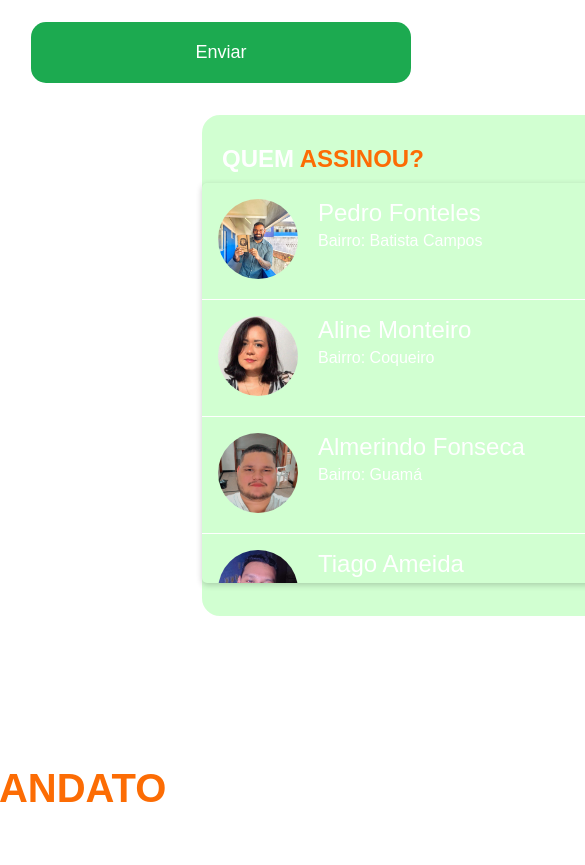
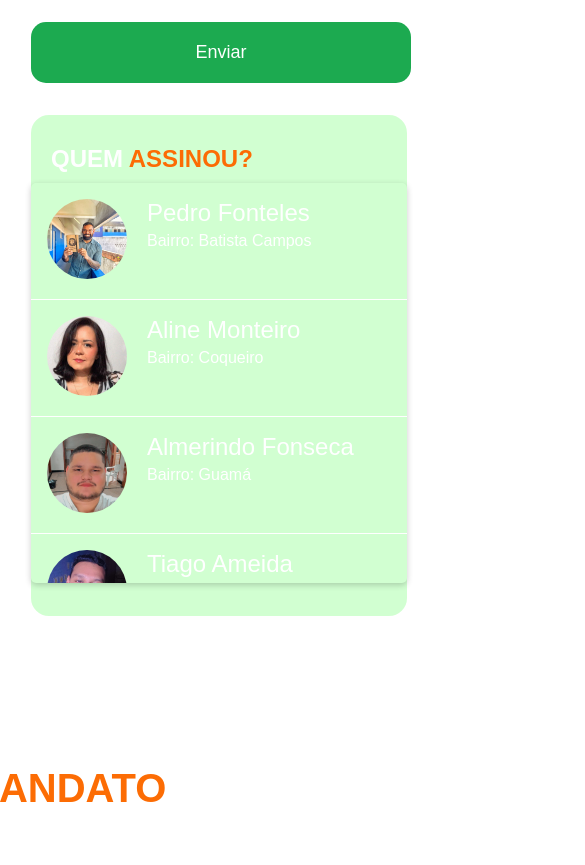
Before and after one commit to igorprnegrao/ver-allan-pombo-pre-campanha, a plain HTML site: page index.html in a window 390 px wide. Shown: the part 2059-2924 px from the top of the page, 585 px wide, since content can reach past the window. Drawn offline with nearby package versions, Linux system fonts and the light colour scheme; grey boxes are pictures that could not be loaded.

Commit message:
quem assinou

```diff
--- a/css/style.css
+++ b/css/style.css
@@ -841,4 +841,11 @@ footer .flex {
         display: block;
     }
 
+    /*--- ASSINATURAS ---*/
+
+    .quem-assinou {
+        width: 380px;
+        margin-left: 29px;
+    }
+
 }
```
